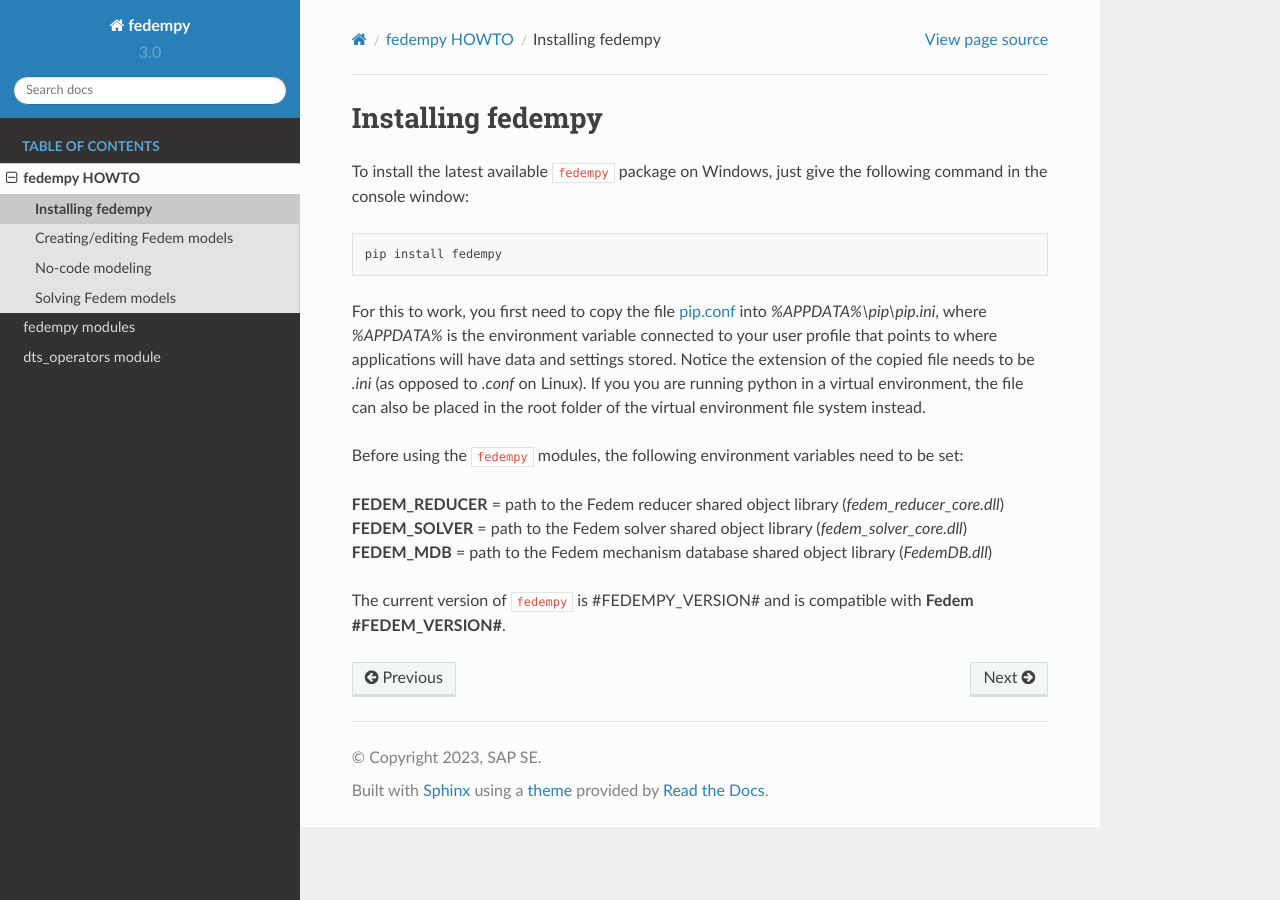
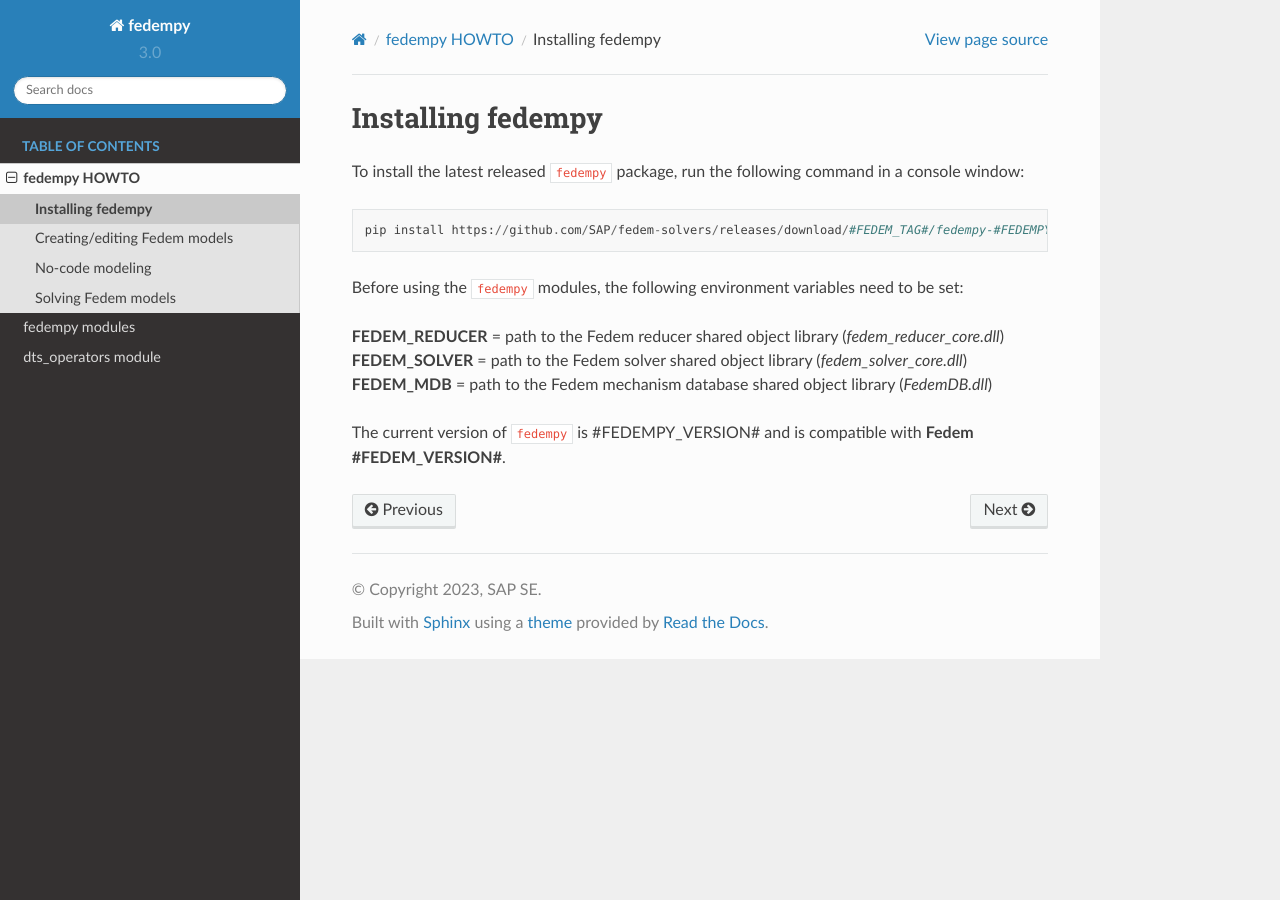
Before and after one commit to SAP-archive/fedem-solvers, a Sphinx documentation site: the page built from PythonAPI/doc/source/howto-install.rst, in a window 1280 px wide. Built offline with Sphinx 7.4.7 and the Read the Docs theme 2.0.0, drawn with Linux system fonts in a browser that asks for light colours.

Commit message:
Update HOWTO install fedempy

```diff
--- a/PythonAPI/doc/source/howto-install.rst
+++ b/PythonAPI/doc/source/howto-install.rst
@@ -1,18 +1,9 @@
 Installing fedempy
 ==================
 
-To install the latest available ``fedempy`` package on Windows,
-just give the following command in the console window::
+To install the latest released ``fedempy`` package, run the following command in a console window::
 
-    pip install fedempy
-
-For this to work, you first need to copy the file
-`pip.conf <https://github.com/SAP/fedem-solvers/blob/main/PythonAPI/pip.conf>`_
-into `%APPDATA%\\pip\\pip.ini`, where `%APPDATA%` is the environment variable connected
-to your user profile that points to where applications will have data and settings stored.
-Notice the extension of the copied file needs to be `.ini` (as opposed to `.conf` on Linux).
-If you you are running python in a virtual environment, the file can also be placed in the
-root folder of the virtual environment file system instead.
+    pip install https://github.com/SAP/fedem-solvers/releases/download/#FEDEM_TAG#/fedempy-#FEDEMPY_VERSION#.tar.gz
 
 Before using the ``fedempy`` modules, the following environment variables need to be set:
 
```
Also changed, not shown: 2 other files.
